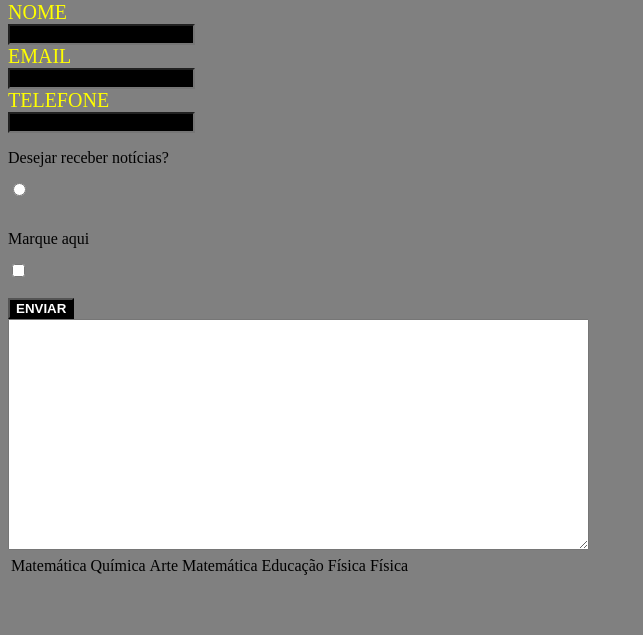
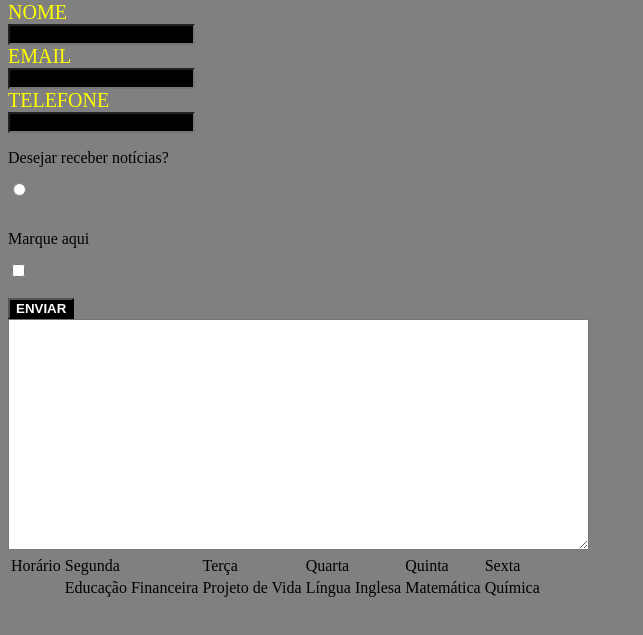
Before and after one commit to vitorhugocorreia/Formulario, a plain HTML site: page index.html in a window 1280 px wide. Shown: the part 79-714 px from the top of the page, without its empty margins (0-643 px from the left). Drawn offline with Linux system fonts and the light colour scheme.

Commit message:
Update index.html

```diff
--- a/index.html
+++ b/index.html
@@ -67,19 +67,20 @@
        </form>
                 <table>
                    <tr>
-                      <td>Matemática</td>
-                      <td>Química</td>
-                      <td>Arte</td>
-                      <td>Matemática</td>
-                      <td>Educação Física</td>
-                      <td>Física</td>
+                      <td>Horário</td>
+                      <td>Segunda</td>
+                      <td>Terça</td>
+                      <td>Quarta</td>
+                      <td>Quinta</td>
+                      <td>Sexta</td>
                    </tr>
                    <tr>
                       <td></td>
-                      <td></td>
-                      <td></td>
-                      <td></td>
-                      <td></td>
+                      <td>Educação Financeira</td>
+                      <td>Projeto de Vida</td>
+                      <td>Língua Inglesa</td>
+                      <td>Matemática</td>
+                      <td>Química</td>
                    </tr>
                    <tr>
                       <td></td>
```
